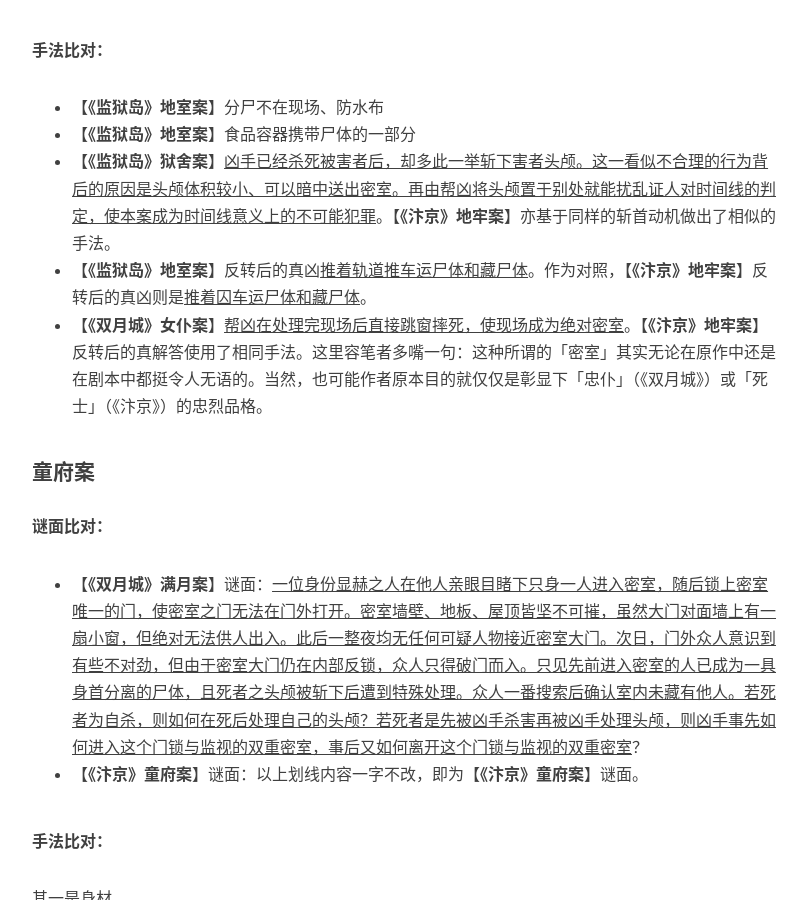
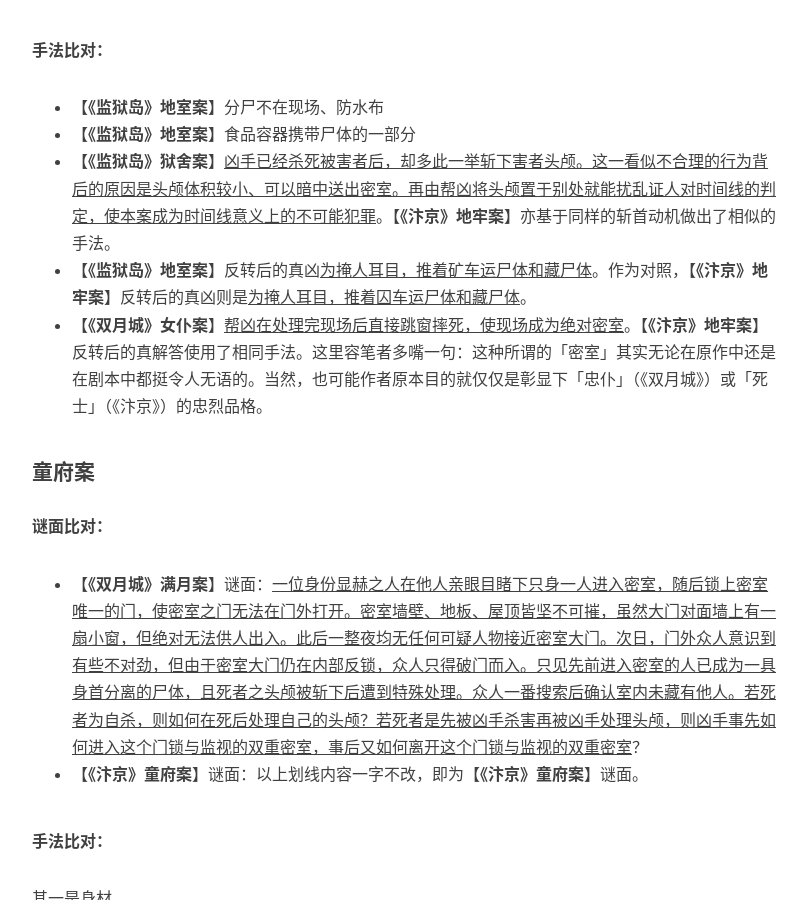
Before and after one commit to mysteryreview/mysteryreview.github.io, a Jekyll site: the page built from _posts/2024-05-31-北宋奇案.md, in a window 1280 px wide and 900 px high, scrolled down 2405 px. Shown: the whole window, without its empty margins (233-1040 px from the left). Built offline with Jekyll 4.4.1, drawn with Linux system fonts in a browser that asks for light colours; nearby versions of some CDN libraries; comment, search, counter and statistics services are not loaded.

Commit message:
Update 2024-05-31-北宋奇案.md

```diff
--- a/_posts/2024-05-31-北宋奇案.md
+++ b/_posts/2024-05-31-北宋奇案.md
@@ -65,7 +65,7 @@ tags:
 * 【**《监狱岛》地室案**】分尸不在现场、防水布
 * 【**《监狱岛》地室案**】食品容器携带尸体的一部分
 * 【**《监狱岛》狱舍案**】<u>凶手已经杀死被害者后，却多此一举斩下害者头颅。这一看似不合理的行为背后的原因是头颅体积较小、可以暗中送出密室。再由帮凶将头颅置于别处就能扰乱证人对时间线的判定，使本案成为时间线意义上的不可能犯罪</u>。【**《汴京》地牢案**】亦基于同样的斩首动机做出了相似的手法。
-* 【**《监狱岛》地室案**】反转后的真凶<u>推着轨道推车运尸体和藏尸体</u>。作为对照，【**《汴京》地牢案**】反转后的真凶则是<u>推着囚车运尸体和藏尸体</u>。
+* 【**《监狱岛》地室案**】反转后的真凶<u>为掩人耳目，推着矿车运尸体和藏尸体</u>。作为对照，【**《汴京》地牢案**】反转后的真凶则是<u>为掩人耳目，推着囚车运尸体和藏尸体</u>。
 * 【**《双月城》女仆案**】<u>帮凶在处理完现场后直接跳窗摔死，使现场成为绝对密室</u>。【**《汴京》地牢案**】反转后的真解答使用了相同手法。这里容笔者多嘴一句：这种所谓的「密室」其实无论在原作中还是在剧本中都挺令人无语的。当然，也可能作者原本目的就仅仅是彰显下「忠仆」（《双月城》）或「死士」（《汴京》）的忠烈品格。
 
 #### 童府案
```
